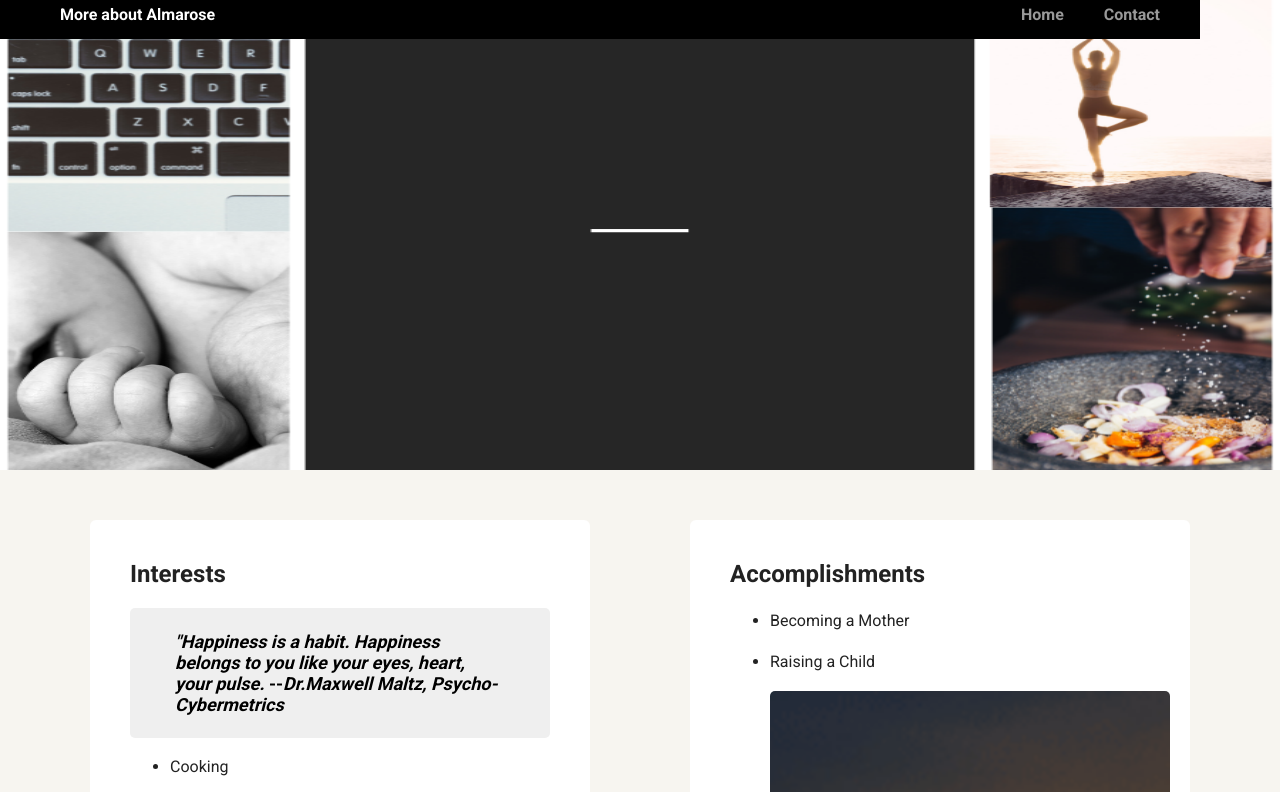
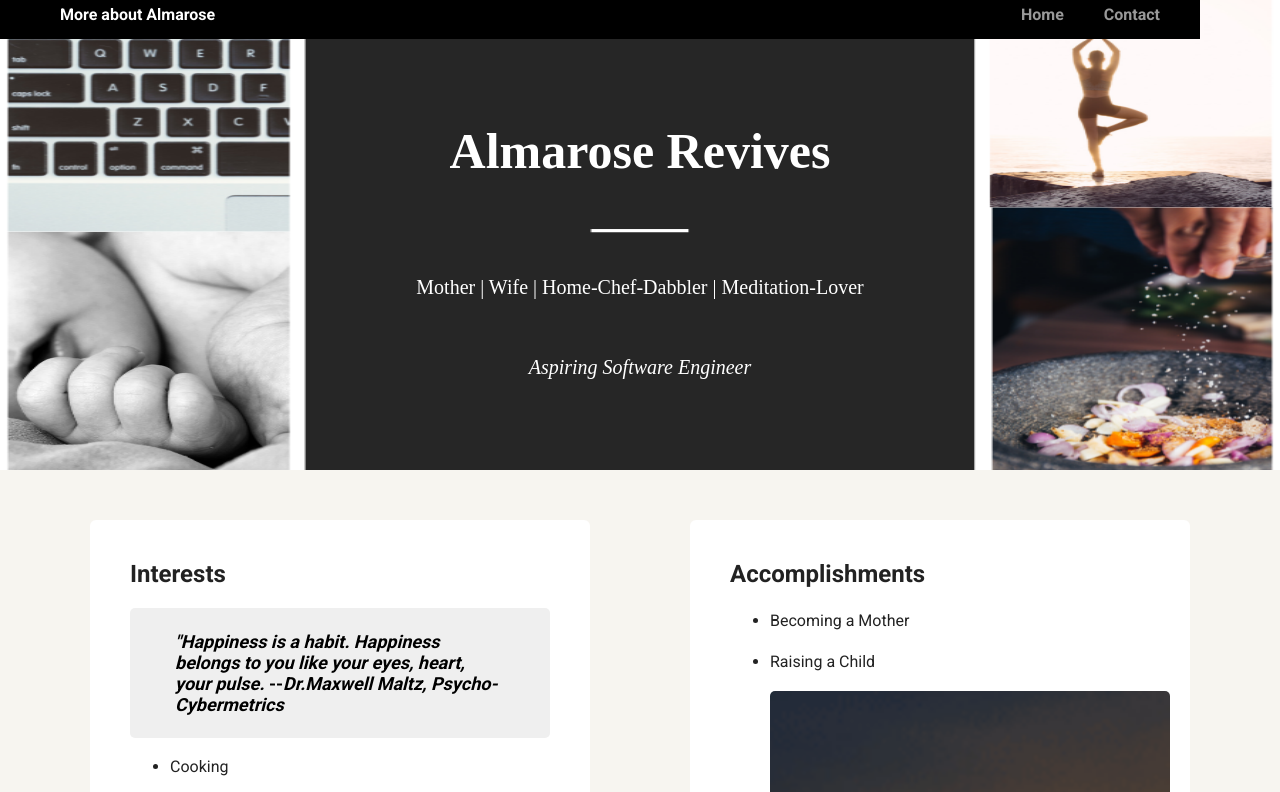
Before and after one commit to arevives/techdegree-project-1-personal-profile-page, a plain HTML site: page portfolio_update_v1/interests/interests.html in a window 1280 px wide. Shown: the top 792 px of the page. Drawn offline with Linux system fonts and the light colour scheme; a web font is replaced by a local one.

Commit message:
edit interest cover photo w content & font. edit title images when scrolling. edit title to twitter icon.

```diff
--- a/portfolio_update_v1/interests/interests.html
+++ b/portfolio_update_v1/interests/interests.html
@@ -23,6 +23,9 @@
 
 
     <header class="interests-header">
+        <h1 class="interest-name">Almarose Revives</h1>
+        <p class="interest-about-me">Mother | Wife | Home-Chef-Dabbler | Meditation-Lover</p>
+        <p class="aspiration">Aspiring Software Engineer</p>
     </header>
 
     </section>
@@ -42,14 +45,14 @@
             <li><p>Eating In-N-Out Burgers! There's always room for a double-double with extra veggies with no salt and a double-fry fries!
                 Ain't nothing wrong with some crispy fried chicken with some macaroni and cheese either!</p></li>
                 <figure>
-                    <img src="../images/macaroni-cheese.jpg" alt="image of macaroni and cheese" class="macaroni">
+                    <img src="../images/macaroni-cheese.jpg" alt="image of macaroni and cheese" title="I'm drooling already." class="macaroni">
                     <figcaption class="caption">
                         <em>Truffle mac n cheese from Ad Hoc restaurant in Yountville, CA made me a believer in mac and cheese!</em>
                     </figcaption>
                 </figure>
 
                 <figure>
-                    <img src="../images/chocolate-chip-cookies.jpg" alt="image of chocolate-chip-cookies" class="cookies">
+                    <img src="../images/chocolate-chip-cookies.jpg" alt="image of chocolate-chip-cookies" title="I can feel my sugar level rising." class="cookies">
                         <figcaption class="caption">
                         <em>I make these chocolate chip cookies every holiday; I make a big batch for loved ones, and secret stash just for myself. hee. hee.</em>
                         </figcaption>
@@ -65,7 +68,7 @@
                 <ul class="accomplishments">
                     <li><p>Becoming a Mother</p></li>
                     <li><p>Raising a Child</p></li>
-                        <img src="../images/mother-child-photo.png" alt="image of mother and child during sunset" class="mother-child">
+                        <img src="../images/mother-child-photo.png" alt="image of mother and child during sunset" title="Wish I had a real photo of myself looking like this." class="mother-child">
                     <li><p>Running and Maintaining Household while balancing finances as a SAHM</p></li>
                     <li><p>Paying off 2/3 of a my student loan debt (I've had this student for too many years.)</p></li>
                     <li><p>Learning new skills to achieve a new and exciting career while balancing being a SAHM with a busy and loving toddler (It's not easy. Lots of sleepless nights.)</p></li>
--- a/portfolio_update_v1/styles.css
+++ b/portfolio_update_v1/styles.css
@@ -232,6 +232,29 @@ a.social:hover {
   line-height: 1.5;
 }
 
+.interest-name {
+  font-family: 'Zen Antique', serif;
+  font-size: 50px;
+  padding-top: 50px;
+  padding-bottom: 20px;
+  color: #fff;
+}
+
+.interest-about-me {
+  font-family: 'Zen Antique', serif;
+  font-size: 20px;
+  padding-top: 30px;
+  color: #fff;
+}
+
+.aspiration {
+  font-family: 'Zen Antique', serif;
+  font-style: italic;
+  font-size: 20px;
+  padding-top: 30px;
+  color: #fff;
+}
+
 .quote {
   font-size: 18px;
 }
```
Also changed, not shown: portfolio_update_v1/contact/contact.html (+1 -1 lines).
